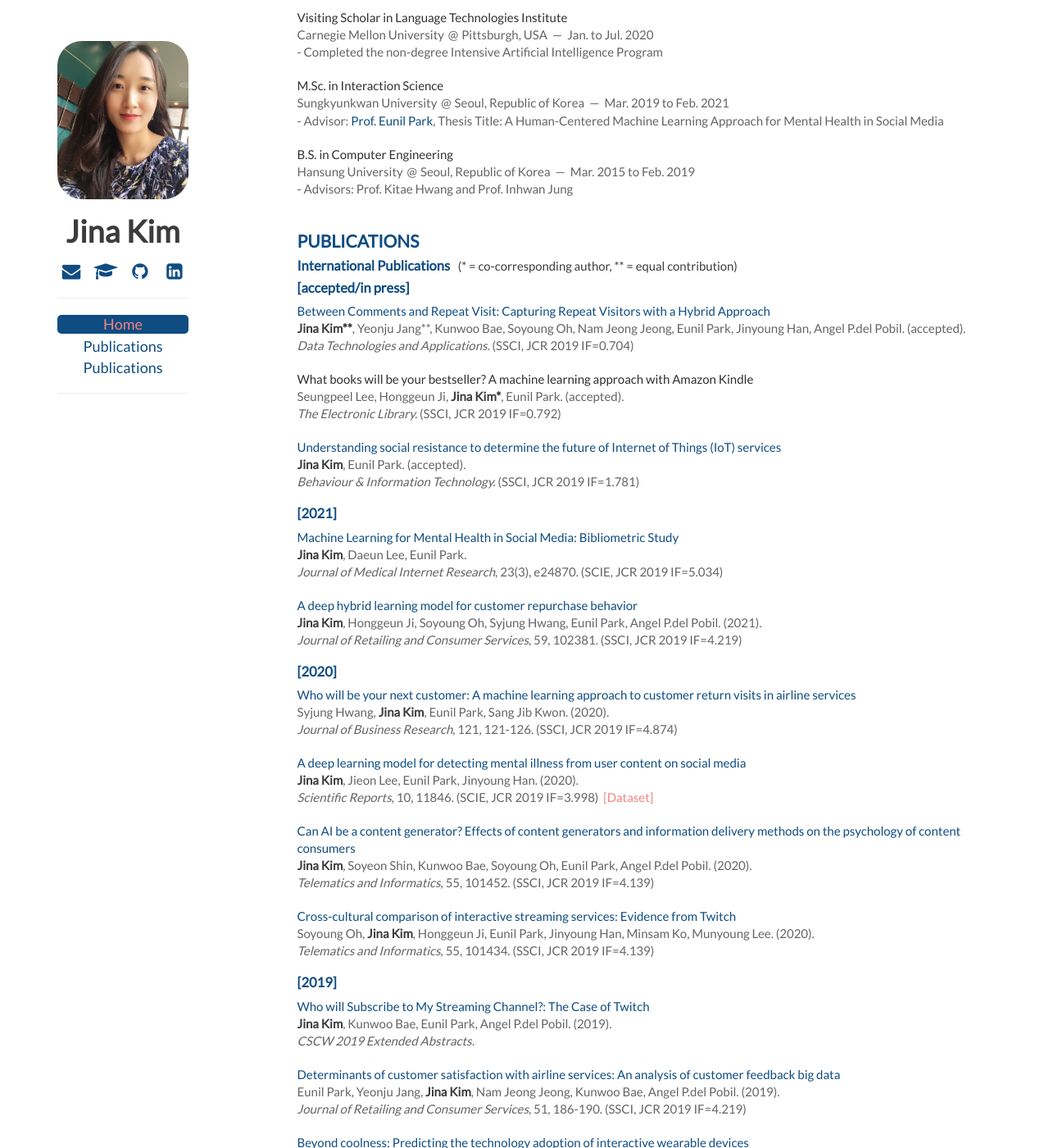
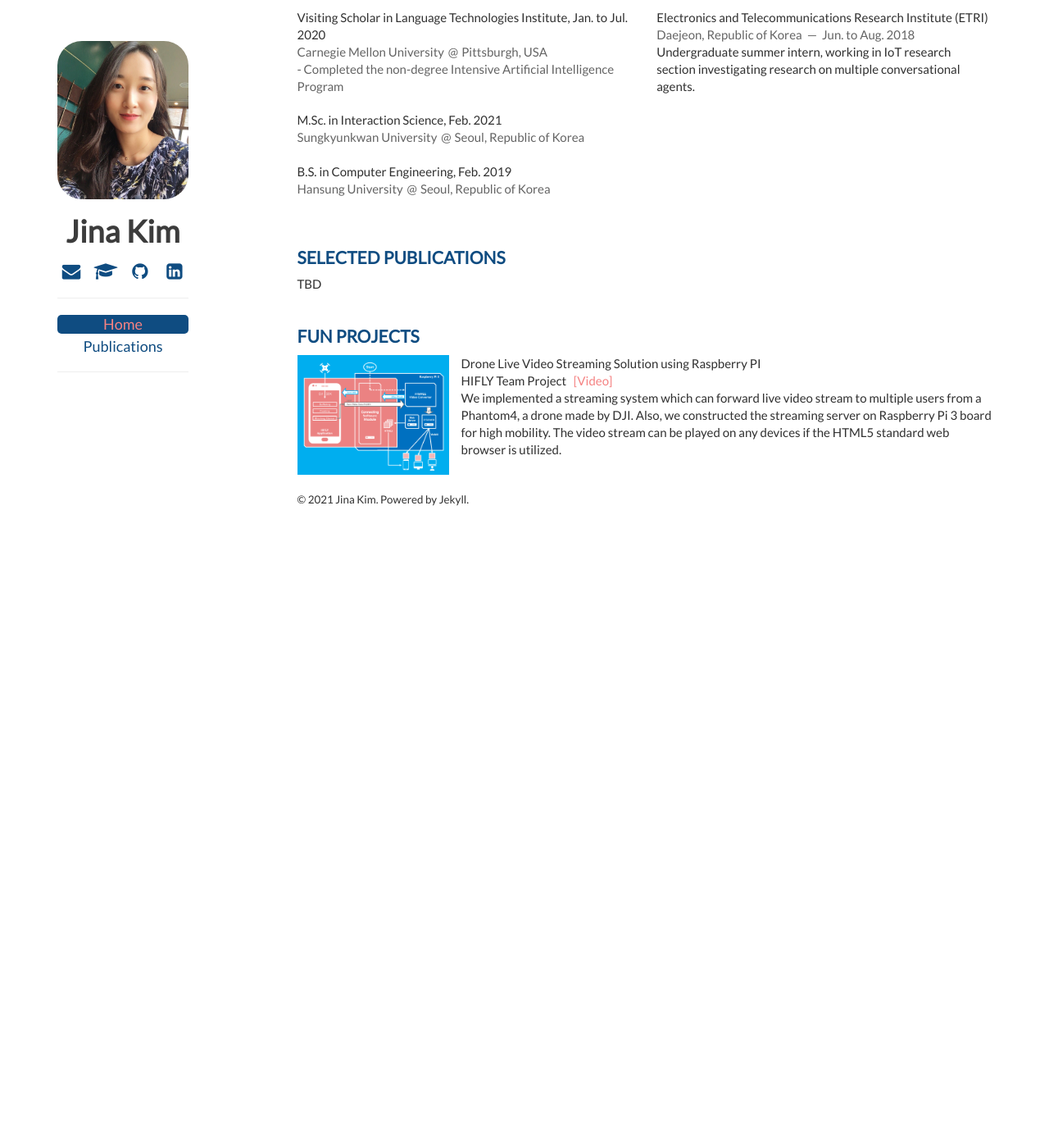
Before and after one commit to Jina-Kim/Jina-Kim.github.io, a Jekyll site: the page built from index.html, in a window 1280 px wide and 1400 px high, scrolled down 564 px. Shown: the whole window at 82% size. Built offline with Jekyll 4.4.1, drawn with Linux system fonts in a browser that asks for light colours; nearby versions of some CDN libraries; the list of posts is cut into pages by our own code; after the commit the page ends 1194 px from its top, so only the background shows below that; some of the changed text lies outside the part shown.

Commit message:
Update selected_publications.html

```diff
--- a/_includes/experience.html
+++ b/_includes/experience.html
@@ -1,6 +1,34 @@
 <div class="content">
+    <div class="row">
+        <div class="col-sm-6">
+            <h1>Education</h1>
+            <article>
+                <header>
+                    Visiting Scholar in Language Technologies Institute, Jan. to Jul. 2020<br>
+                    <span>Carnegie Mellon University</span>
+                    <span><address>Pittsburgh, USA</address></span><br>
+                    <span>- Completed the non-degree Intensive Artificial Intelligence Program</span>
+                </header>
+            </article>
+            <article>
+                <header>
+                    M.Sc. in Interaction Science, Feb. 2021<br>
+                    <span>Sungkyunkwan University</span>
+                    <span><address>Seoul, Republic of Korea</address></span>
+                </header>
+            </article>
+
+            <article>
+                <header>
+                    B.S. in Computer Engineering, Feb. 2019<br>
+                    <span>Hansung University</span>
+                    <span><address>Seoul, Republic of Korea</address></span>
+                </header>
+            </article>
+        </div>
+
+        <div class="col-sm-6">
             <h1>Work Experience</h1>
-
             <article>
                 <header>
                     Electronics and Telecommunications Research Institute (ETRI)<br/>
@@ -11,3 +39,5 @@
                 </p>
             </article>
         </div>
+    </div>
+</div>
--- a/_includes/publications.html
+++ /dev/null
@@ -1,137 +0,0 @@
-<div class="content" id="publications">
-    <h1>Publications</h1>
-
-    <h2>International Publications &nbsp; <span style="font-size: 90%;color: rgb(60, 60, 60);font-weight: normal;">(* = co-corresponding author, ** = equal contribution)</span></h2>
-
-    <h2>[accepted/in press]</h2>
-
-    <article>
-        <header>
-            <a href="https://doi.org/10.1108/DTA-06-2020-0123" class="paper_link">Between Comments and Repeat Visit: Capturing Repeat Visitors with a Hybrid Approach</a><br/>
-            <span> <em>Jina Kim**</em>, Yeonju Jang**, Kunwoo Bae, Soyoung Oh, Nam Jeong Jeong, Eunil Park, Jinyoung Han, Angel P.del Pobil. (accepted).</span><br/>
-            <span><i>Data Technologies and Applications.</i> (SSCI, JCR 2019 IF=0.704)</span>
-        </header>
-    </article>
-
-    <article>
-        <header>
-            What books will be your bestseller? A machine learning approach with Amazon Kindle<br/>
-            <span> Seungpeel Lee, Honggeun Ji, <em>Jina Kim*</em>, Eunil Park. (accepted).</span><br/>
-            <span><i>The Electronic Library.</i> (SSCI, JCR 2019 IF=0.792)</span>
-        </header>
-    </article>
-
-    <article>
-        <header>
-            <a href="https://www.tandfonline.com/doi/abs/10.1080/0144929X.2020.1827033" class="paper_link">Understanding social resistance to determine the future of Internet of Things (IoT) services</a><br/>
-            <span> <em>Jina Kim</em>, Eunil Park. (accepted).</span><br/>
-            <span><i>Behaviour & Information Technology.</i> (SSCI, JCR 2019 IF=1.781)</span>
-        </header>
-    </article>
-
-    <h2>[2021]</h2>
-
-    <article>
-        <header>
-            <a href="https://www.jmir.org/2021/3/e24870/" class="paper_link">Machine Learning for Mental Health in Social Media: Bibliometric Study</a><br/>
-            <span> <em>Jina Kim</em>, Daeun Lee, Eunil Park.</span><br/>
-            <span><i>Journal of Medical Internet Research</i>, 23(3), e24870. (SCIE, JCR 2019 IF=5.034) </span>
-        </header>
-    </article>
-
-    <article>
-        <header>
-            <a href="https://www.sciencedirect.com/science/article/abs/pii/S0969698920313898" class="paper_link">A deep hybrid learning model for customer repurchase behavior</a><br/>
-            <span> <em>Jina Kim</em>, Honggeun Ji, Soyoung Oh, Syjung Hwang, Eunil Park, Angel P.del Pobil. (2021).</span><br/>
-            <span><i>Journal of Retailing and Consumer Services</i>, 59, 102381. (SSCI, JCR 2019 IF=4.219)</span>
-        </header>
-    </article>
-
-    <h2>[2020]</h2>
-
-    <article>
-        <header>
-            <a href="https://www.sciencedirect.com/science/article/abs/pii/S014829632030535X?via%3Dihub" class="paper_link">Who will be your next customer: A machine learning approach to customer return visits in airline services</a><br/>
-            <span> Syjung Hwang, <em>Jina Kim</em>, Eunil Park, Sang Jib Kwon. (2020).</span><br/>
-            <span><i>Journal of Business Research</i>, 121, 121-126. (SSCI, JCR 2019 IF=4.874)</span>
-        </header>
-    </article>
-
-    <article>
-        <header>
-            <a href="https://www.nature.com/articles/s41598-020-68764-y" class="paper_link">A deep learning model for detecting mental illness from user content on social media</a><br/>
-            <span> <em>Jina Kim</em>, Jieon Lee, Eunil Park, Jinyoung Han. (2020).</span><br/>
-            <span><i>Scientific Reports</i>, 10, 11846. (SCIE, JCR 2019 IF=3.998)&nbsp; <a class="btn_dataset" href="{{site.baseurl}}/dataset/20srep-mental">[Dataset]</a></span>
-        </header>
-    </article>
-
-    <article>
-        <header>
-            <a href="https://www.sciencedirect.com/science/article/pii/S0736585320301118" class="paper_link">Can AI be a content generator? Effects of content generators and information delivery methods on the psychology of content consumers</a><br/>
-            <span> <em>Jina Kim</em>, Soyeon Shin,  Kunwoo Bae, Soyoung Oh, Eunil Park, Angel P.del Pobil. (2020).</span><br/>
-            <span><i>Telematics and Informatics</i>, 55, 101452. (SSCI, JCR 2019 IF=4.139)</span>
-        </header>
-    </article>
-
-    <article>
-        <header>
-            <a href="https://www.sciencedirect.com/science/article/pii/S0736585320300939" class="paper_link">Cross-cultural comparison of interactive streaming services: Evidence from Twitch</a><br/>
-            <span>Soyoung Oh, <em>Jina Kim</em>, Honggeun Ji, Eunil Park, Jinyoung Han, Minsam Ko, Munyoung Lee. (2020).</span><br/>
-            <span><i>Telematics and Informatics</i>, 55, 101434. (SSCI, JCR 2019 IF=4.139)</span>
-        </header>
-    </article>
-
-    <h2>[2019]</h2>
-    <article>
-        <header>
-            <a href="https://dl.acm.org/doi/abs/10.1145/3311957.3359470" class="paper_link">Who will Subscribe to My Streaming Channel?: The Case of Twitch</a><br/>
-            <span> <em>Jina Kim</em>, Kunwoo Bae, Eunil Park, Angel P.del Pobil. (2019).</span><br/>
-            <span><i>CSCW 2019 Extended Abstracts.</i></span>
-        </header>
-    </article>
-
-    <article>
-        <header>
-            <a href="https://www.sciencedirect.com/science/article/pii/S0969698919304369" class="paper_link">Determinants of customer satisfaction with airline services: An analysis of customer feedback big data</a><br/>
-            <span>Eunil Park, Yeonju Jang, <em>Jina Kim</em>, Nam Jeong Jeong, Kunwoo Bae, Angel P.del Pobil. (2019).</span><br/>
-            <span><i>Journal of Retailing and Consumer Services</i>, 51, 186-190. (SSCI, JCR 2019 IF=4.219)</span>
-        </header>
-    </article>
-
-    <article>
-        <header>
-            <a href="https://www.sciencedirect.com/science/article/abs/pii/S0969698918309044" class="paper_link">Beyond coolness: Predicting the technology adoption of interactive wearable devices<br/></a>
-            <span> <em>Jina Kim</em>, Eunil Park. (2019).</span><br/>
-            <span><i>Journal of Retailing and Consumer Services</i>, 49, 114-119. (SSCI, JCR 2019 IF=4.219)</span>
-        </header>
-    </article>
-
-
-    <h2>Domestic Publications</h2>
-    <h2>[2021]</h2>
-    <article>
-        <header>
-            Propagation of Blame and Revolting Expressions in Social Network Services: the Case of COVID-19<br/>
-            <span>Sangeun Lee, Jisu Kim, <em>Jina Kim</em>, Eunil Park, Angel P.del Pobil. (2021).</span><br/>
-            <span><i>HCI Korea 2021</i>.</span>
-        </header>
-    </article>
-
-    <h2>[2018]</h2>
-    <article>
-        <header>
-            An MQTT based Real Time LBS System Design for Vehicles and Pedestrians<br/>
-            <span>Wongyun Choi, <em>Jina Kim</em>, Hyunyong Sim, Yejin Kim, Inhwan Jung, Jaemoon Lee, Namyoon Kim. (2018).</span><br/>
-            <span><i>Korea Computer Conference</i>, 413-415.</span>
-        </header>
-    </article>
-
-    <article>
-        <header>
-            Implementation of Multi-Streaming System of Live Video of Drone<br/>
-            <span>Kitae Hwang, <em>Jina Kim</em>, Yongseok Choi, Joonhee Kim, Hyungmin Kim, Inhwan Jung. (2018).</span><br/>
-            <span><i>The Journal of the Institute of Internet, Broadcasting and Communication</i>, 18(1), 143-149.</span>
-        </header>
-    </article>
-
-</div>
--- /dev/null
+++ b/_includes/selected_publications.html
@@ -0,0 +1,6 @@
+<div class="content">
+    <h1>Selected Publications</h1>
+
+    TBD
+
+</div>
--- a/_layouts/layout.html
+++ b/_layouts/layout.html
@@ -27,7 +27,6 @@
                     {% assign current = page.url | downcase | split: '/' %}
                      <ul class="list-unstyled menubar">
                          <li><a href='/' {% if current[1] == null %}id='current'{% endif %}>Home</a></li>
-                         <li><a href='#publications'>Publications</a></li>
                          <li><a href='/publications' {% if current[1] == 'publications' %}id='current'{% endif %}>Publications</a></li>
                      </ul>
                     <hr>
--- a/index.html
+++ b/index.html
@@ -4,10 +4,8 @@ layout: layout
 
 {% include about.html %}
 
-{% include education.html %}
-
-{% include publications.html %}
-
 {% include experience.html %}
 
+{% include selected_publications.html %}
+
 {% include fun_projects.html %}
```
Lines whose indentation alone changed are shown as unchanged.
